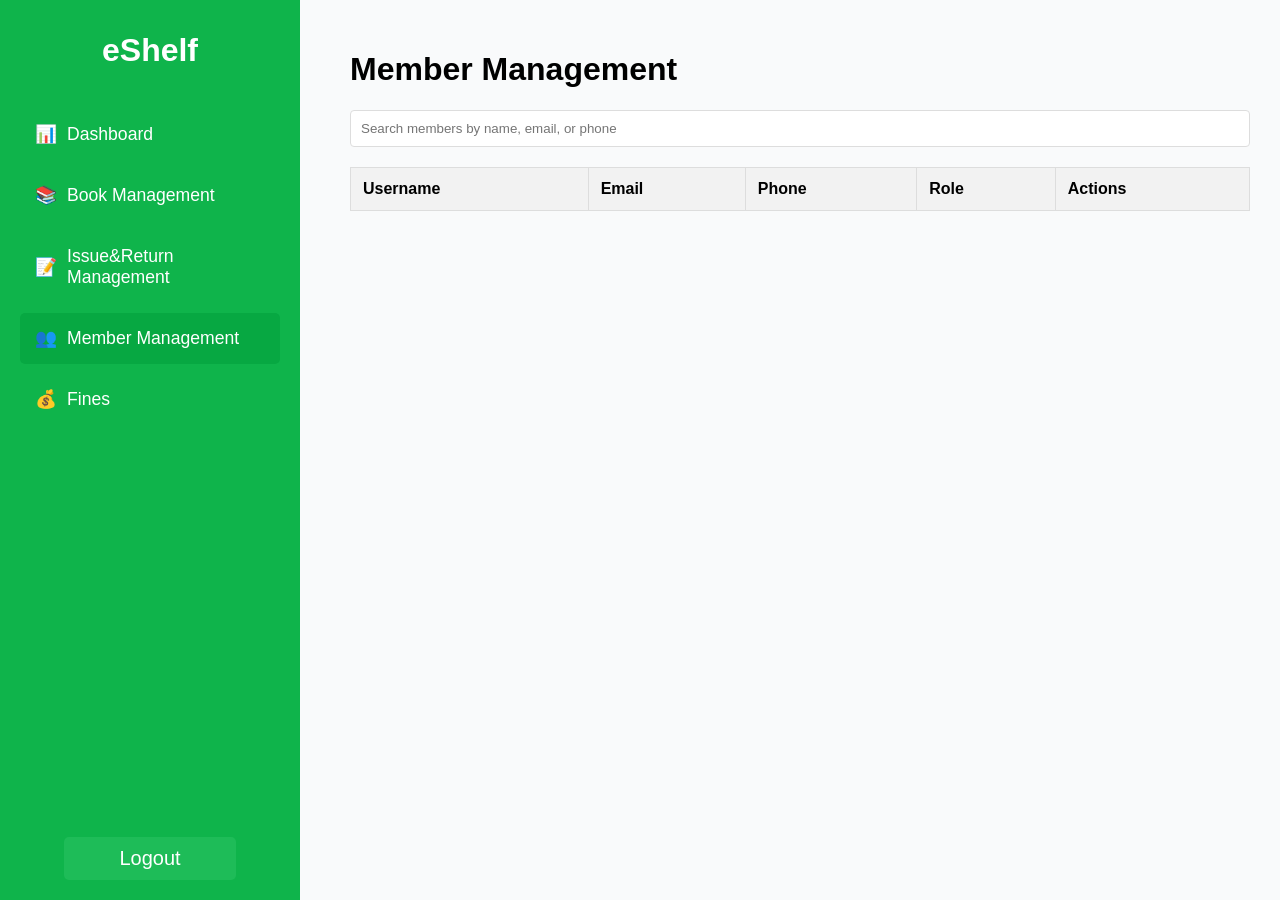
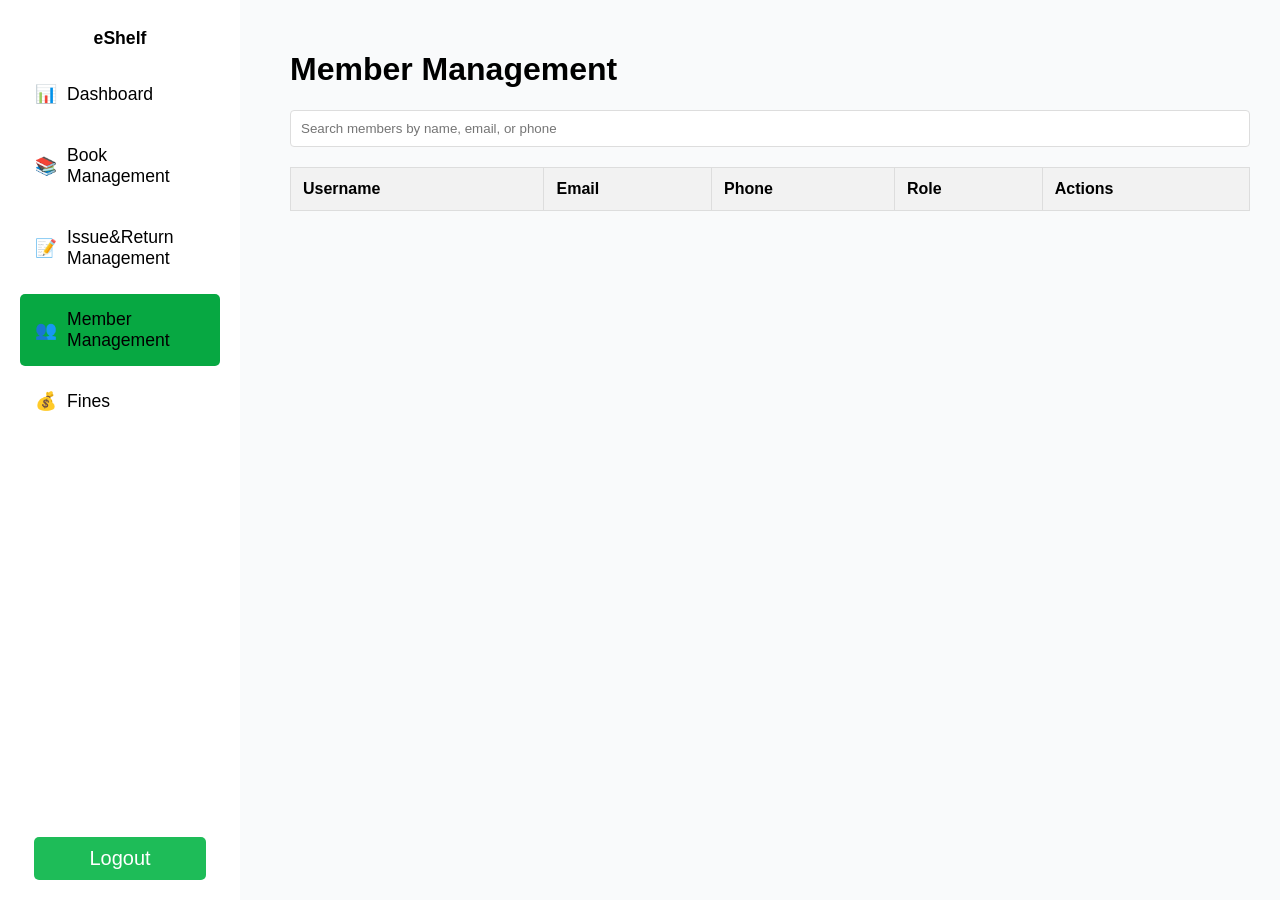

Change

--- a/public/styles/membermanagement.css
+++ b/public/styles/membermanagement.css
@@ -7,11 +7,14 @@ body {
     min-height: 100vh;
 }
 
+/* Ensure sidebar text is black on all pages */
+.sidebar, .sidebar .sidebar-title, .sidebar-nav a, .sidebar-logo { color: #000 !important; }
+
 .sidebar {
-    background-color: #0fb44b;
+    background-color: white;
     color: white;
     padding: 20px;
-    width: 300px;
+    width: 240px;
     box-sizing: border-box;
     display: flex;
     flex-direction: column;
@@ -21,10 +24,10 @@ body {
 }
 
 .sidebar-title {
-    font-size: 2rem;
-    font-weight: 700;
-    padding-top: 12px;
-    margin-bottom: 40px;
+    font-size: 1.1rem;
+    font-weight: 600;
+    padding-top: 8px;
+    margin-bottom: 20px;
     text-align: center;
 }
 
@@ -78,7 +81,7 @@ body {
 .main-content {
     flex-grow: 1;
     padding: 30px;
-    margin-left: 320px; /* Adjusted margin to account for fixed sidebar width */
+    margin-left: 260px; /* Adjusted margin to account for fixed sidebar width */
 }
 
 .header {
